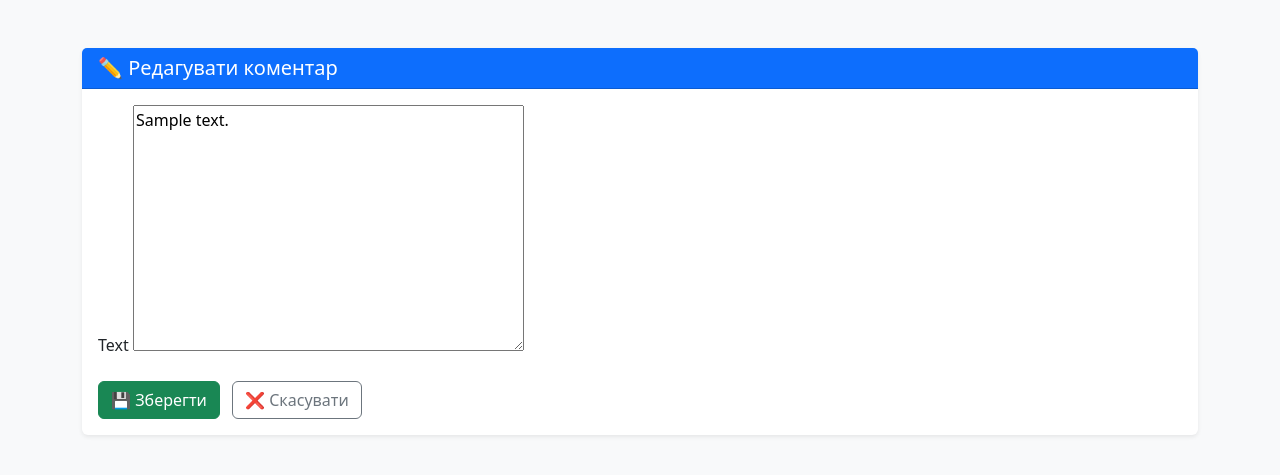
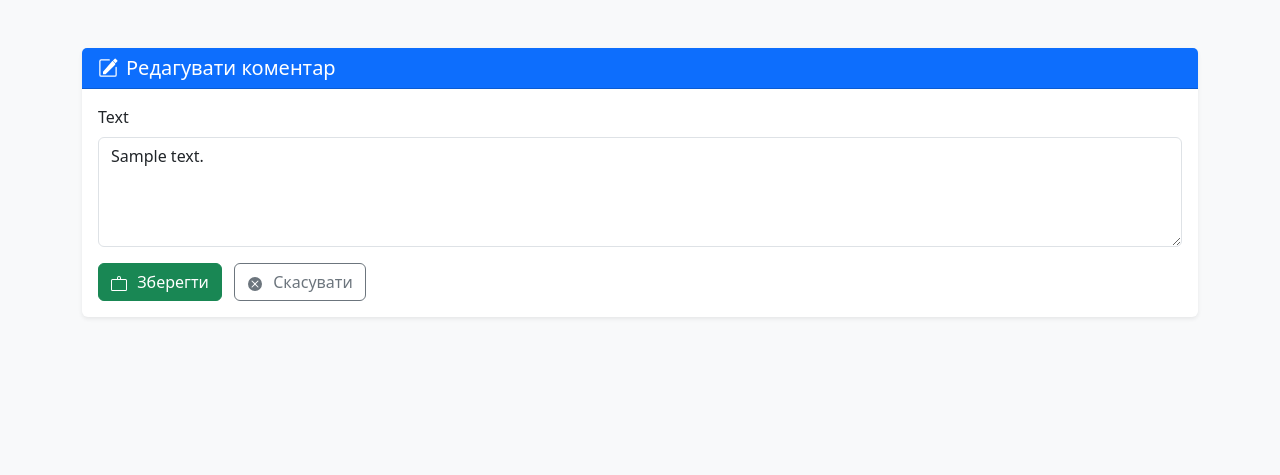
Before and after one commit to vladultimate/Task-Tracker, a Django app: page /comment/1/edit/ in a window 1280 px wide. Shown: the top 475 px of the page. Run offline with Django 5.2, Linux system fonts and the light colour scheme; a user stored in the database is signed in; tables that the repository leaves empty hold one stand-in row (values such as "Sample post").

Commit message:
cosmetic changes

```diff
--- a/Tasks/forms.py
+++ b/Tasks/forms.py
@@ -54,6 +54,13 @@ class CommentForm(forms.ModelForm):
     class Meta:
         model = Comment
         fields = ['text']
+        widgets = {
+            'text': forms.Textarea(attrs={
+                'class': 'form-control',
+                'rows': 4,
+                'placeholder': 'Введіть ваш коментар тут...'
+            }),
+        }
 
 class LoginForm(forms.Form):
     username = forms.CharField(
--- a/Tasks/templates/edit_comment.html
+++ b/Tasks/templates/edit_comment.html
@@ -4,13 +4,23 @@
     <meta charset="UTF-8">
     <title>Редагувати коментар</title>
     <link href="https://cdn.jsdelivr.net/npm/bootstrap@5.3.0/dist/css/bootstrap.min.css" rel="stylesheet">
+    <style>
+        .btn svg {
+            margin-right: 6px;
+            vertical-align: middle;
+        }
+    </style>
 </head>
 <body class="bg-light text-dark">
 
 <div class="container mt-5">
     <div class="card shadow-sm border-0">
-        <div class="card-header bg-primary text-white">
-            <h5 class="mb-0">✏️ Редагувати коментар</h5>
+        <div class="card-header bg-primary text-white d-flex align-items-center">
+            <svg xmlns="http://www.w3.org/2000/svg" width="20" height="20" fill="currentColor" class="bi bi-pencil-square me-2" viewBox="0 0 16 16">
+                <path d="M15.502 1.94a.5.5 0 0 1 0 .706L14.04 4.11l-2.1-2.1 1.463-1.463a.5.5 0 0 1 .707 0l1.392 1.392zm-1.75 2.456-2.1-2.1L4 10.94V13h2.06l7.692-7.604z"/>
+                <path fill-rule="evenodd" d="M1 13.5A1.5 1.5 0 0 0 2.5 15h11a1.5 1.5 0 0 0 1.5-1.5v-6a.5.5 0 0 0-1 0v6a.5.5 0 0 1-.5.5h-11a.5.5 0 0 1-.5-.5v-11a.5.5 0 0 1 .5-.5H9a.5.5 0 0 0 0-1H2.5A1.5 1.5 0 0 0 1 2.5v11z"/>
+            </svg>
+            <h5 class="mb-0">Редагувати коментар</h5>
         </div>
         <div class="card-body">
             <form method="post">
@@ -25,10 +35,16 @@
                     </div>
                 {% endfor %}
                 <button type="submit" class="btn btn-success me-2">
-                    💾 Зберегти
+                    <svg xmlns="http://www.w3.org/2000/svg" width="16" height="16" fill="currentColor" class="bi bi-save" viewBox="0 0 16 16">
+                        <path d="M8 0a2 2 0 0 1 2 2v1h4.5A1.5 1.5 0 0 1 16 4.5v9a1.5 1.5 0 0 1-1.5 1.5H1.5A1.5 1.5 0 0 1 0 13.5v-9A1.5 1.5 0 0 1 1.5 3H6V2a2 2 0 0 1 2-2zm1 2a1 1 0 0 0-2 0v1h2V2zM1 4.5v9a.5.5 0 0 0 .5.5h13a.5.5 0 0 0 .5-.5v-9a.5.5 0 0 0-.5-.5H1.5a.5.5 0 0 0-.5.5z"/>
+                    </svg>
+                    Зберегти
                 </button>
                 <a href="{{ object.board.get_absolute_url }}" class="btn btn-outline-secondary">
-                    ❌ Скасувати
+                    <svg xmlns="http://www.w3.org/2000/svg" width="16" height="16" fill="currentColor" class="bi bi-x-circle" viewBox="0 0 16 16">
+                        <path d="M8 15A7 7 0 1 0 8 1a7 7 0 0 0 0 14zM4.646 4.646a.5.5 0 0 1 .708 0L8 7.293l2.646-2.647a.5.5 0 0 1 .708.708L8.707 8l2.647 2.646a.5.5 0 0 1-.708.708L8 8.707l-2.646 2.647a.5.5 0 0 1-.708-.708L7.293 8 4.646 5.354a.5.5 0 0 1 0-.708z"/>
+                    </svg>
+                    Скасувати
                 </a>
             </form>
         </div>
```
